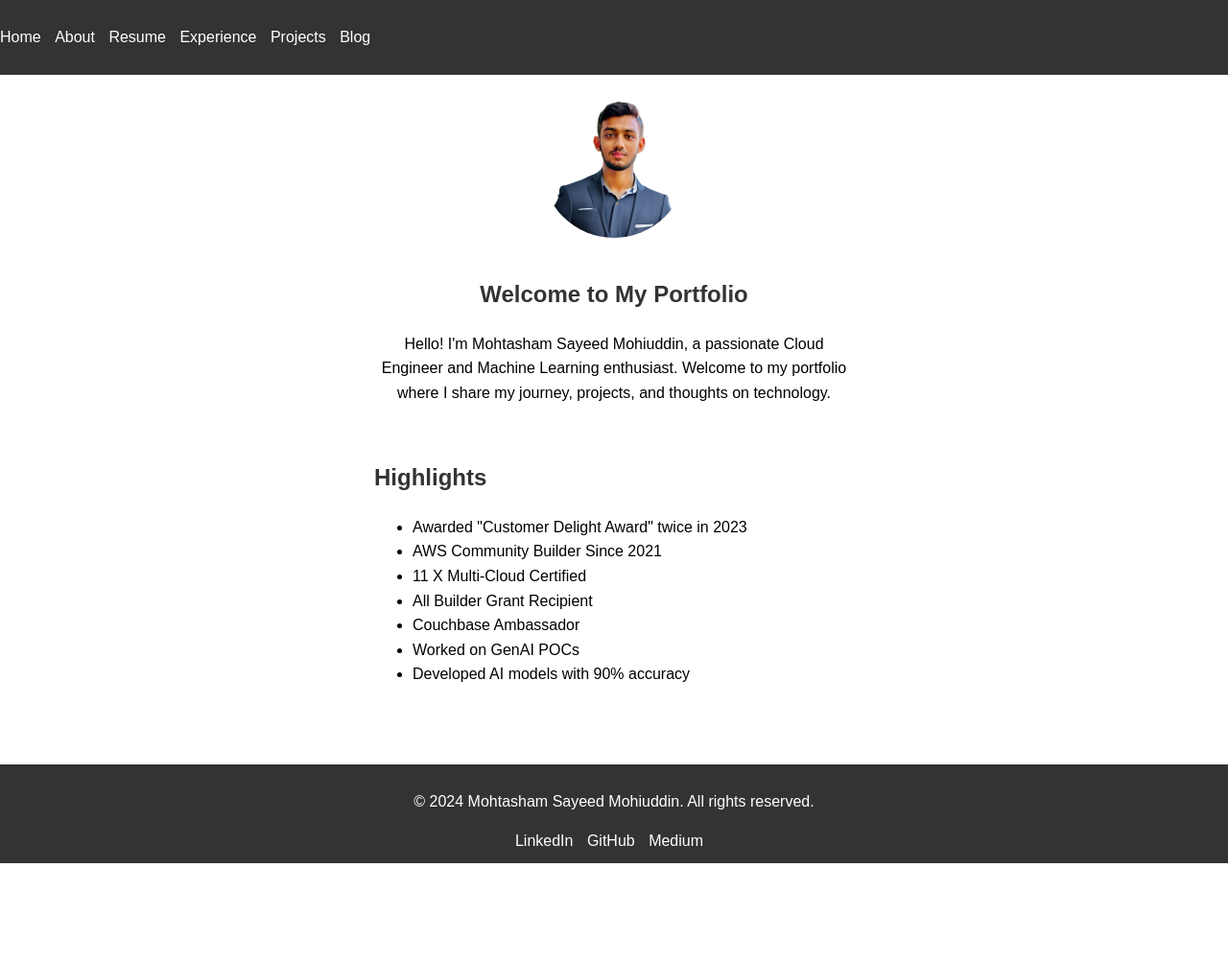
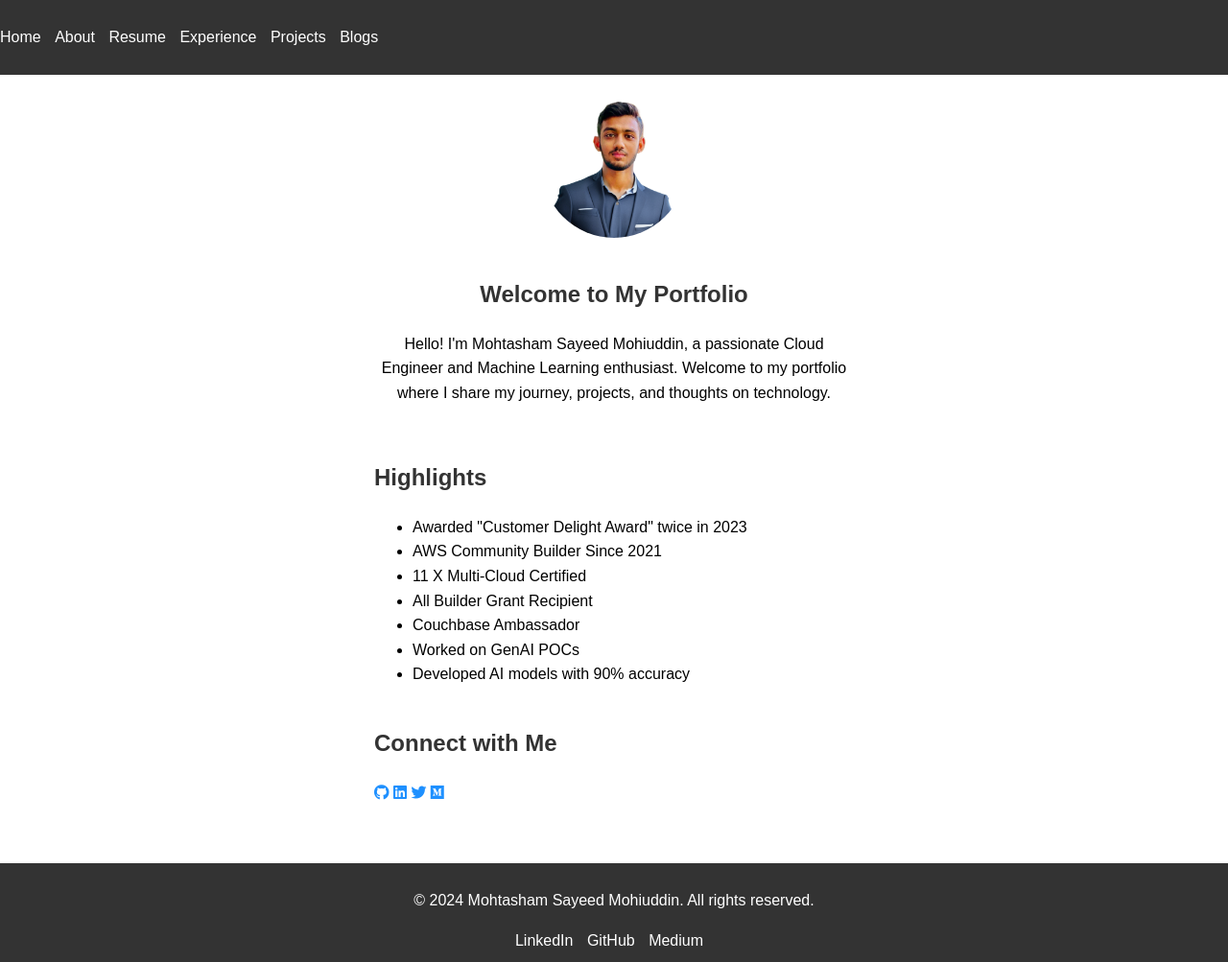
Before and after one commit to mohtasham9/mohtasham9.github.io, a Jekyll site: the page built from docs/index.markdown, in a window 1280 px wide. Shown: the whole page at 96% size. Built offline with Jekyll 4.4.1, drawn with Linux system fonts in a browser that asks for light colours; before the commit the page ends 900 px from its top, so only the background shows below that.

```diff
--- a/docs/_includes/header.html
+++ b/docs/_includes/header.html
@@ -6,7 +6,7 @@
         <li><a href="{{ '/resume' | relative_url }}">Resume</a></li>
         <li><a href="{{ '/experience' | relative_url }}">Experience</a></li>
         <li><a href="{{ '/projects' | relative_url }}">Projects</a></li>
-        <li><a href="{{ '/blog' | relative_url }}">Blog</a></li>
+        <li><a href="{{ '/blogs' | relative_url }}">Blogs</a></li>
       </ul>
     </nav>
   </header>
--- a/docs/_layouts/home.html
+++ b/docs/_layouts/home.html
@@ -5,6 +5,7 @@
   <meta name="viewport" content="width=device-width, initial-scale=1.0">
   <title>{{ site.title }}</title>
   <link rel="stylesheet" href="{{ '/assets/css/style.css' | relative_url }}">
+  <link rel="stylesheet" href="https://cdnjs.cloudflare.com/ajax/libs/font-awesome/5.15.3/css/all.min.css" integrity="sha384-5A5I6g+GAlft5Ohe1BQAOxlBSn6uJpsMbQ58dEYx6Y/hjT2L4Bv93nbAqY6lF5hx" crossorigin="anonymous">
 </head>
 <body>
   {% include header.html %}
@@ -31,6 +32,16 @@
         <li>Developed AI models with 90% accuracy</li>
       </ul>
     </section>
+
+    <section id="socials" class="section">
+      <h2>Connect with Me</h2>
+      <div class="social-links">
+        <a href="https://github.com/mohtasham9" class="social-icon" target="_blank"><i class="fab fa-github"></i></a>
+        <a href="https://www.linkedin.com/in/ohtasham09" class="social-icon" target="_blank"><i class="fab fa-linkedin"></i></a>
+        <a href="https://twitter.com/mohtasham7862" class="social-icon" target="_blank"><i class="fab fa-twitter"></i></a>
+        <a href="https://medium.com/@mohtasham9" class="social-icon" target="_blank"><i class="fab fa-medium"></i></a>
+      </div>
+    </section>
   </main>
   {% include footer.html %}
 </body>
--- a/docs/blog.markdown
+++ b/docs/blogs.markdown
@@ -1,6 +1,6 @@
 ---
 layout: default
-title: Blog
+title: Blogs
 ---
 
 # Blogs
```
Also changed, not shown: docs/_posts/2024-05-26-aws-textract.markdown (added, +14 -0 lines), docs/_layouts/blogs.html (renamed from docs/_layouts/blog.html), docs/assets/css/style.css (line endings or trailing spaces), docs/assets/images/aws_textract.png (added).
